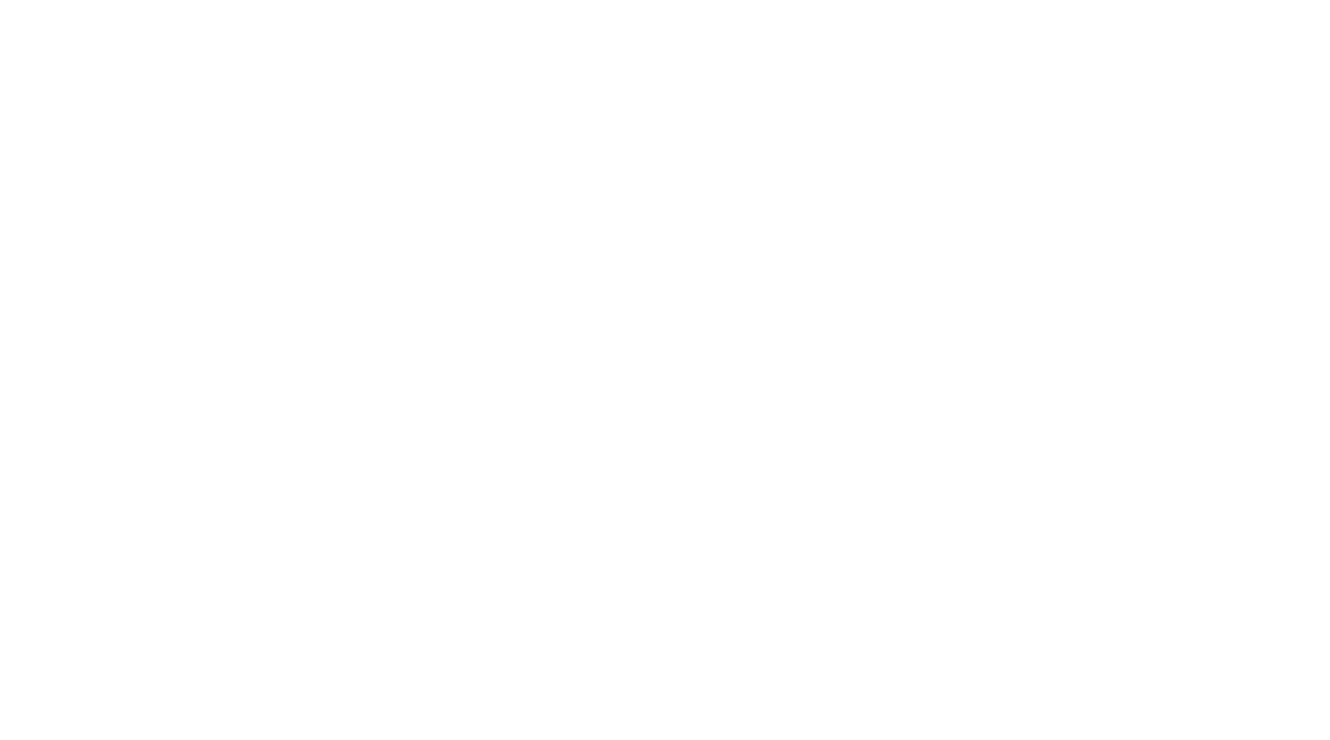
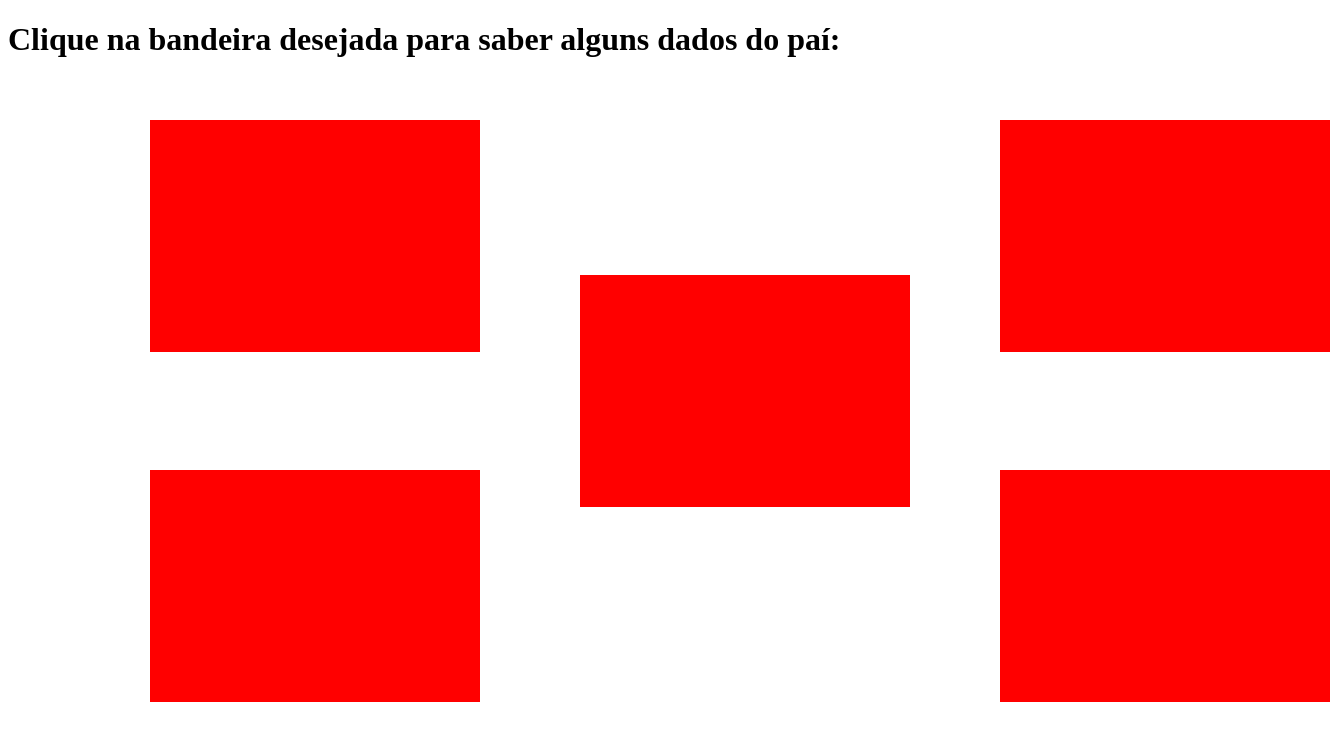
Before and after one commit to RomuloPA/ModalDeDadosPaises, a plain HTML site: page Index.html in a window 1280 px wide. Shown: the whole page, 1330 px wide, since content can reach past the window. Drawn offline with Linux system fonts and the light colour scheme.

Commit message:
Criada as div's para as bandeiras e realizado o dimensionamento e posicinamento delas na página através do css

```diff
--- a/Index.html
+++ b/Index.html
@@ -3,9 +3,15 @@
 <head>
     <meta charset="UTF-8">
     <meta name="viewport" content="width=device-width, initial-scale=1.0">
+    <link rel="stylesheet" type="text/css" href="Styles.css" media="screen">
     <title>Modal Para Consulta dos Dados de Alguns Países</title>
 </head>
 <body>
-
+    <h1>Clique na bandeira desejada para saber alguns dados do paí:</h1>
+    <div class="flag" id="flag-1"></div>
+    <div class="flag" id="flag-2"></div>
+    <div class="flag" id="flag-3"></div>
+    <div class="flag" id="flag-4"></div>
+    <div class="flag" id="flag-5"></div>
 </body>
 </html>
--- /dev/null
+++ b/Styles.css
@@ -0,0 +1,31 @@
+.flag {
+    width: 330px;
+    height: 232px;
+    background-color: red;
+    position: absolute;
+}
+
+#flag-1 {
+    top: 120px;
+    left: 150px;
+}
+
+#flag-2 {
+    top: 120px;
+    left: 1000px;
+}
+
+#flag-3 {
+    top: 275px;
+    left: 580px;
+}
+
+#flag-4 {
+    top: 470px;
+    left: 150px;
+}
+
+#flag-5 {
+    top: 470px;
+    left: 1000px;
+}
```
